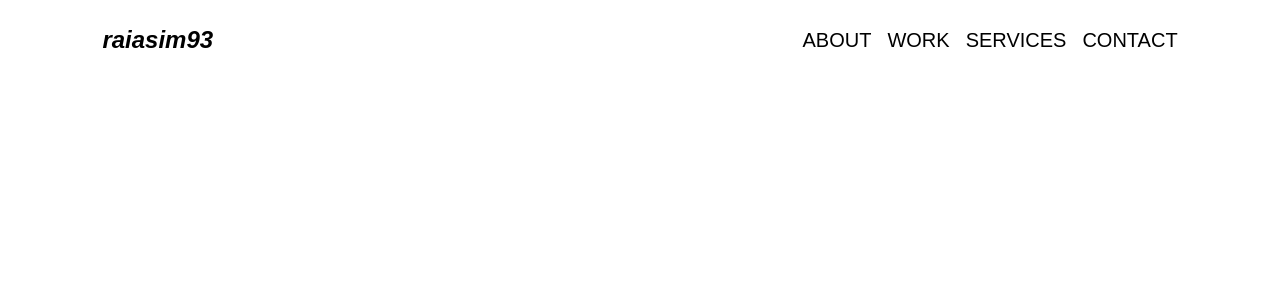
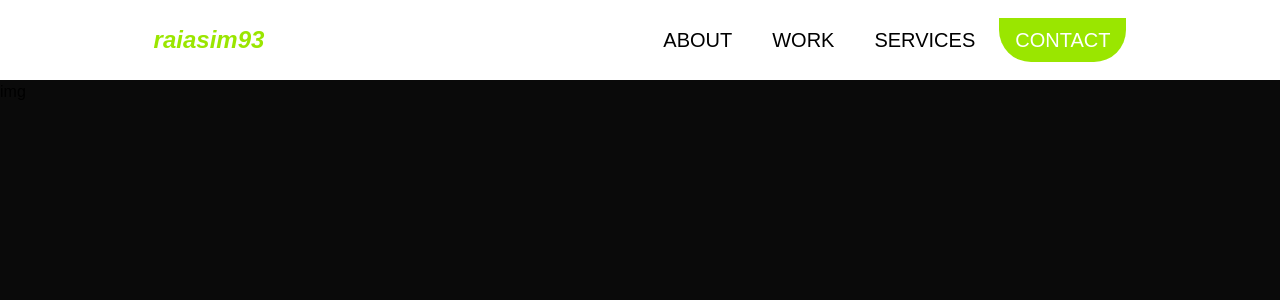
Before and after one commit to raiasim93/my-portfolio, a Next.js app: page / in a window 1280 px wide. Shown: the top 300 px of the page. Built offline with nearby package versions, Linux system fonts and the light colour scheme.

Commit message:
Work and improve Hero Section

```diff
--- a/src/app/page.tsx
+++ b/src/app/page.tsx
@@ -1,3 +1,4 @@
+import HeroSection from '@/components/modules/landing/HeroSection'
 import Navbar from '@/components/partials/Navbar'
 import Sidebar from '@/components/partials/Sidebar'
 import React from 'react'
@@ -6,7 +7,7 @@ const page = () => {
   return (
     <>
     <Navbar />
-
+    <HeroSection />
     </>
   )
 }
--- /dev/null
+++ b/src/components/modules/landing/HeroSection.tsx
@@ -0,0 +1,14 @@
+import React from 'react'
+
+const HeroSection = () => {
+  return (
+    <section className='h-screen bg-neutral-950 '>
+        <div></div>
+        <div className='h-full w-full'>
+            img
+        </div>
+    </section>
+  )
+}
+
+export default HeroSection
--- a/src/components/partials/Navbar.tsx
+++ b/src/components/partials/Navbar.tsx
@@ -6,14 +6,15 @@ const Navbar = () => {
     const [sidebarOpen, setSidebarOpen] = useState(false);
   return (
   <>
-      <nav className='h-[80px] py-8 px-[8vw] 2xl:px-[12vw] font-normal text-xl flex justify-between items-center'>
-        <div className='font-semibold text-2xl italic'>raiasim93</div>
-        <div className='hidden md:flex gap-x-4 2xl:gap-x-8'>
+      <nav className='h-[80px] py-8 px-[12vw] 2xl:px-[16vw] font-normal text-xl flex justify-between items-center  '>
+        <div className='font-semibold text-lime-400 text-2xl italic'>raiasim93</div>
+        <div className='hidden md:flex gap-x-2 lg:gap-x-2  2xl:gap-x-4'>
           {["about", "work", "services", "contact"].map((item, index)=> (
             <a
               key={index}
               href=''
-              className='uppercase hover:scale-110 hover:text-zinc-400 transition-all duration-200'
+              className={`uppercase hover:scale-110 hover:text-zinc-400 transition-all duration-200 px-4 py-2 rounded-b-4xl
+                        ${item === "contact" && "bg-lime-400 text-white"}`}
             >
               {item}
             </a>
--- a/src/components/partials/Sidebar.tsx
+++ b/src/components/partials/Sidebar.tsx
@@ -13,7 +13,7 @@ const Sidebar = ({setSidebarOpen}: {setSidebarOpen: (open: boolean) => void }) =
     return ()=> mediaQuery.removeEventListener("change", handleResize);
   }, [setSidebarOpen]);
   return (
-   <div className="py-8 flex flex-col items-center">
+   <div className="py-8 flex flex-col items-center bg-neutral-800">
         <IoClose className='text-4xl absolute top-6 right-14  hover:bg-zinc-800 rounded-full cursor-pointer '
                  onClick={()=> setSidebarOpen(false)} />
         <div className='flex flex-col gap-6 text-center text-2xl'>
```
Also changed, not shown: 1 other file (tests, documents, lock files or other folders).
